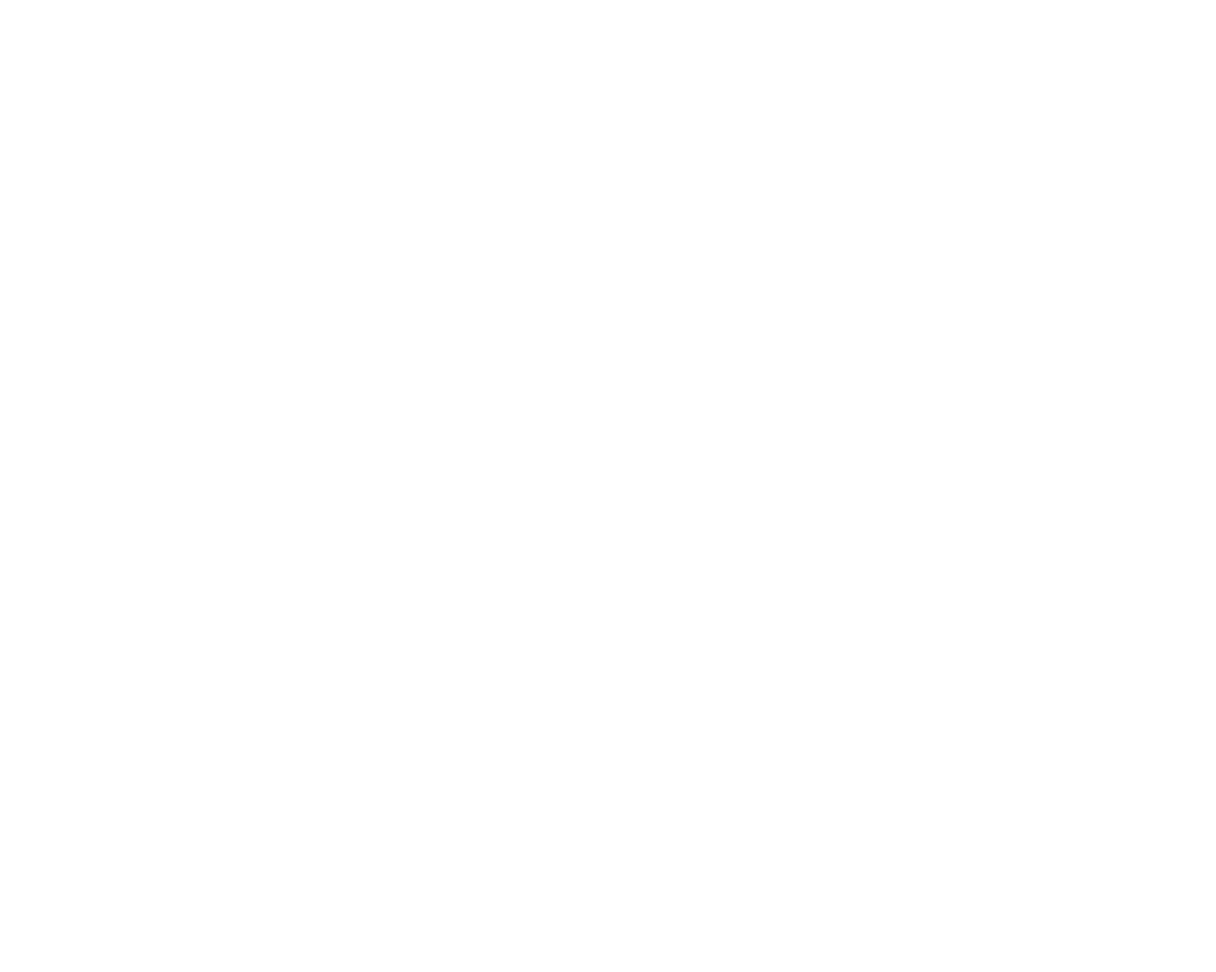
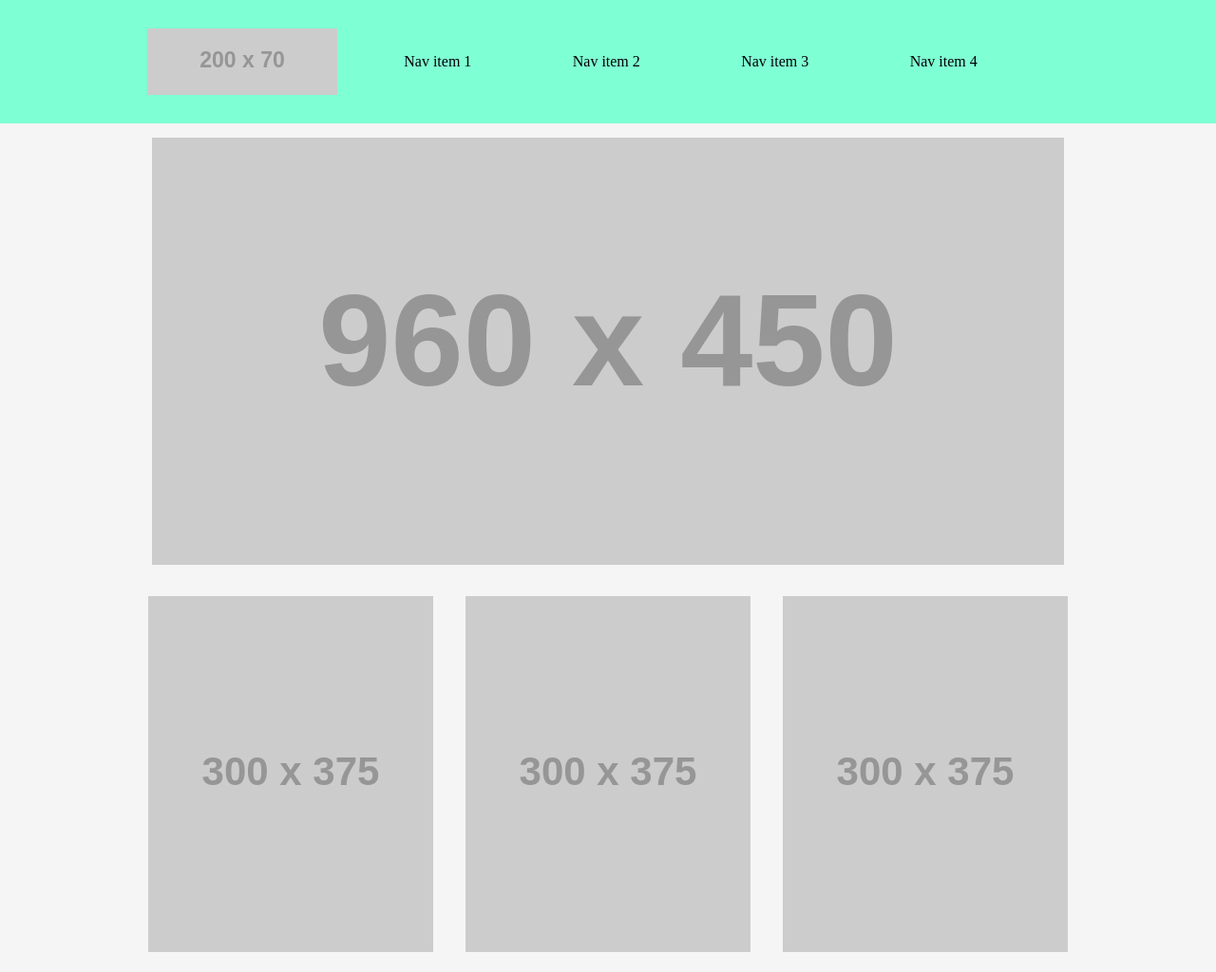
Before and after one commit to c23-repo/wireframe-exercise, a plain HTML site: page index.html in a window 1280 px wide. Shown: the top 1024 px of the page at 95% size. Before the commit the page ends 800 px from the top, so only its background shows below. Drawn offline with Linux system fonts and the light colour scheme; placeholder pictures from the web are drawn by us.

Commit message:
structured images

```diff
--- a/css/style.css
+++ b/css/style.css
@@ -0,0 +1,51 @@
+html {
+  background-color: aquamarine;
+  padding-bottom: 5em;
+}
+
+main {
+  background-color: whitesmoke;
+}
+
+header>div {
+  text-align: center;
+  left: 20px;
+  padding-top: 15px;
+  padding-bottom: 15px;
+  padding-right: 60px;
+}
+
+span {
+  display: inline-block;
+  line-height: normal;
+  vertical-align: middle;
+}
+
+header>img {
+  vertical-align: middle;
+}
+
+a {
+  padding: 3.2em;
+  position: relative;
+  padding-bottom: 50%;
+}
+
+main>div:first-child {
+  text-align: center;
+}
+
+main>div:nth-child(2) {
+  text-align: center;
+}
+
+img {
+  padding-left: 15px;
+  padding-right: 15px;
+  padding-top: 15px;
+  padding-bottom: 15px;
+}
+
+div:nth-last-child(2){
+padding-left: 220px;
+}
--- a/index.html
+++ b/index.html
@@ -1,16 +1,49 @@
 <!DOCTYPE html>
 <html>
+
 <head>
-    <link rel="stylesheet" type="text/css" media="screen" href="css/reset.css">
+  <link rel="stylesheet" type="text/css" media="screen" href="css/reset.css">
 
   <title>Page Title</title>
 
   <link rel="stylesheet" type="text/css" media="screen" href="css/style.css">
   <!-- <script src="main.js"></script> -->
 </head>
+
 <body>
+  <header>
+    <div>
+      <img src="https://placehold.it/200x70/000000" style="vertical-align:middle" />
+      <span>
+        <a> Nav item 1 </a>
+        <a> Nav item 2 </a>
+        <a> Nav item 3 </a>
+        <a> Nav item 4 </a>
+      </span>
+    </div>
+  </header>
 
+  <main>
 
+    <div>
+      <img src="https://placehold.it/960x450/000000" />
+    </div>
+    <div>
+      <img src="https://placehold.it/300x375/000000" />
+
+      <img src="https://placehold.it/300x375/000000" />
+
+      <img src="https://placehold.it/300x375/000000" />
+    </div>
+    <div>
+      <img src="https://placehold.it/480x400/000000" />
+    </div>
+    <div>
+
+    </div>
+
+  </main>
 
 </body>
+
 </html>
```
